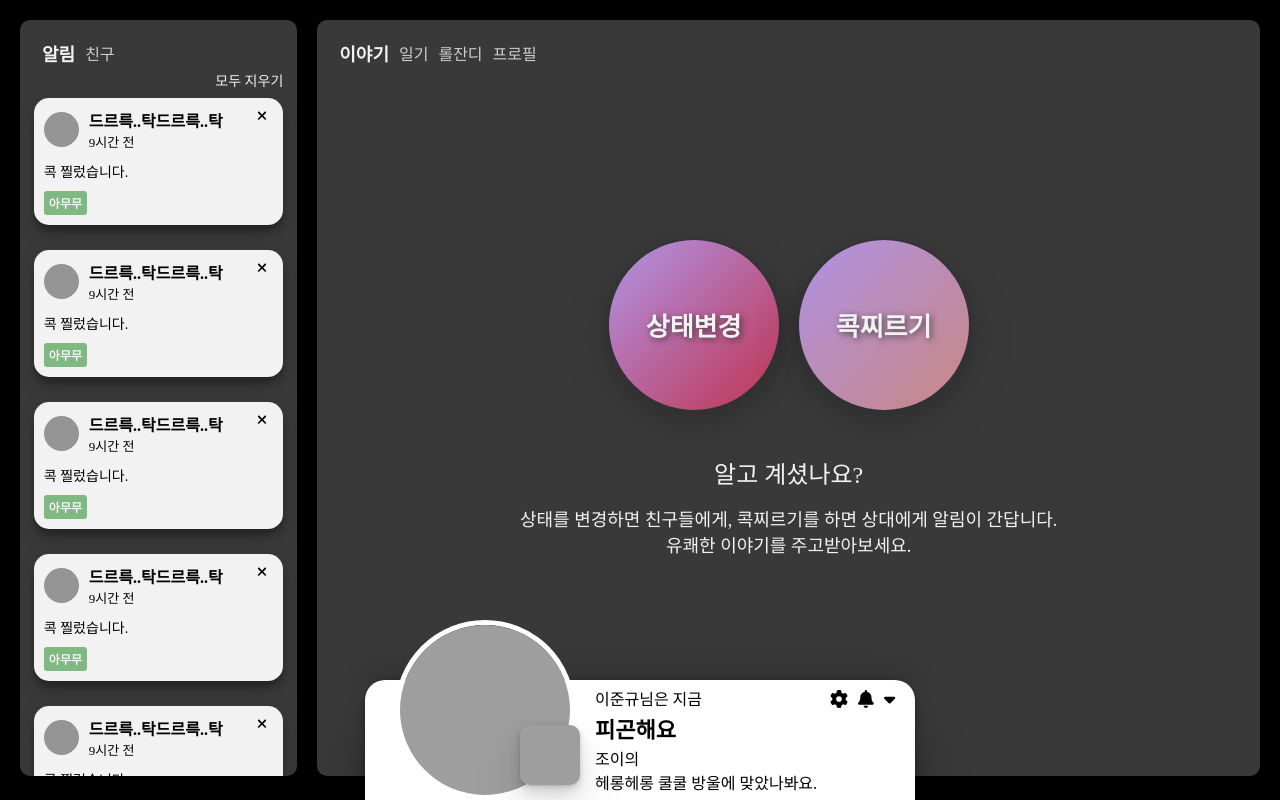
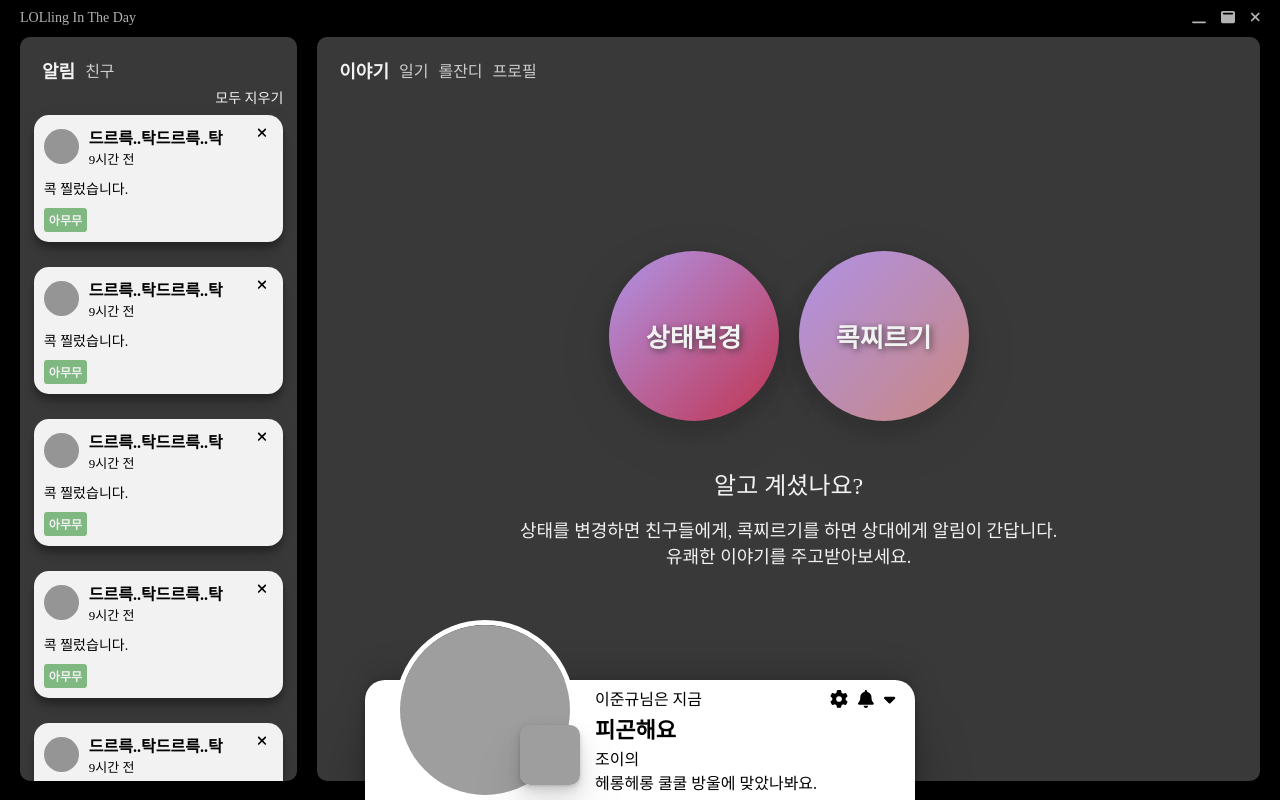
Before and after one commit to Jun99uu/LOLling-In-The-Day, a React (Create React App) app: page /main in a window 1280 px wide. Built offline with nearby package versions, Linux system fonts and the light colour scheme; grey boxes are pictures that could not be loaded; a web font is replaced by a local one.

Commit message:
custom frame

```diff
--- a/public/index.html
+++ b/public/index.html
@@ -24,7 +24,7 @@
       work correctly both with client-side routing and a non-root public URL.
       Learn how to configure a non-root public URL by running `npm run build`.
     -->
-    <title>React App</title>
+    <title>LOLling In The Day</title>
   </head>
   <body>
     <noscript>You need to enable JavaScript to run this app.</noscript>
--- /dev/null
+++ b/src/Components/Frame.tsx
@@ -0,0 +1,75 @@
+import styled from "styled-components";
+import { FontAwesomeIcon } from "@fortawesome/react-fontawesome";
+import {
+  faXmark,
+  faWindowMinimize,
+  faWindowMaximize,
+} from "@fortawesome/free-solid-svg-icons";
+// import { ipcRenderer } from "electron";
+
+export default function Frame() {
+  //   const ipc = ipcRenderer;
+  const minimize = () => {
+    // ipc.send("minimizeApp");
+  };
+  const maximize = () => {
+    // ipc.send("maximizeApp");
+  };
+  const close = () => {
+    // ipc.send("closeApp");
+  };
+  return (
+    <Container>
+      <span className="prevent-select">LOLling In The Day</span>
+      <div className="prevent-select">
+        <span className="btn" onClick={() => minimize()}>
+          <FontAwesomeIcon icon={faWindowMinimize} />
+        </span>
+        <span className="btn" onClick={() => maximize()}>
+          <FontAwesomeIcon icon={faWindowMaximize} />
+        </span>
+        <span className="btn" onClick={() => close()}>
+          <FontAwesomeIcon icon={faXmark} />
+        </span>
+      </div>
+    </Container>
+  );
+}
+
+const Container = styled.div`
+  width: 100%;
+  display: flex;
+  flex-direction: row;
+  justify-content: space-between;
+  color: #b3b3b3;
+  padding: 10px 20px 5px 20px;
+  font-size: 14px;
+  -webkit-app-region: drag;
+  position: absolute;
+  z-index: 99;
+
+  & > div {
+    display: flex;
+    flex-direction: row;
+    align-items: center;
+    gap: 15px;
+
+    & > .btn {
+      cursor: pointer;
+    }
+  }
+
+  & span {
+    transition: all 0.15s;
+  }
+
+  & span:hover {
+    color: white;
+  }
+
+  & > .prevent-select {
+    user-select: none;
+    -webkit-touch-callout: none;
+    -webkit-user-select: none;
+  }
+`;
--- a/src/Components/Layout.tsx
+++ b/src/Components/Layout.tsx
@@ -9,11 +9,11 @@ const Container = styled.div`
   width: 100%;
   height: 100vh;
   display: grid;
+  align-items: center;
   grid-template-columns: 1fr 3.4fr;
-  padding: 20px;
+  padding: 37px 20px 18px 20px;
   column-gap: 20px;
   position: relative;
-  overflow: hidden;
 `;
 
 interface AuthState {
--- a/src/Components/LeftBar.tsx
+++ b/src/Components/LeftBar.tsx
@@ -3,7 +3,7 @@ import { useState, useEffect } from "react";
 import NoticeLayout from "./NoticeBox/NoticeLayout";
 const Container = styled.div`
   width: 100%;
-  height: 94.5vh;
+  height: 93vh;
   background-color: #3d3d3d;
   opacity: 95%;
   border-radius: 10px;
--- a/src/Components/RightBar.tsx
+++ b/src/Components/RightBar.tsx
@@ -49,7 +49,7 @@ export default function RightBar() {
 
 const Container = styled.div`
   width: 100%;
-  height: 94.5vh;
+  height: 93vh;
   background-color: #3d3d3d;
   opacity: 95%;
   border-radius: 10px;
--- a/src/Themes/GlobalStyles.ts
+++ b/src/Themes/GlobalStyles.ts
@@ -15,6 +15,7 @@ const GlobalStyles = createGlobalStyle`
     padding: 0px;
     background-color: black;
     font-family: "Pretendard Variable";
+    overflow: hidden;
   }
 
   div{
--- a/src/index.tsx
+++ b/src/index.tsx
@@ -5,6 +5,7 @@ import Main from "./Pages/Main";
 import { BrowserRouter, Routes, Route } from "react-router-dom";
 import GlobalStyles from "./Themes/GlobalStyles";
 import { RecoilRoot } from "recoil";
+import Frame from "./Components/Frame";
 
 const root = ReactDOM.createRoot(
   document.getElementById("root") as HTMLElement
@@ -13,6 +14,7 @@ root.render(
   <RecoilRoot>
     <BrowserRouter>
       <GlobalStyles />
+      <Frame />
       <Routes>
         <Route path="/" element={<App />} />
         <Route path="/main" element={<Main />} />
```
Also changed, not shown: public/electron.js (+8 -4 lines).
